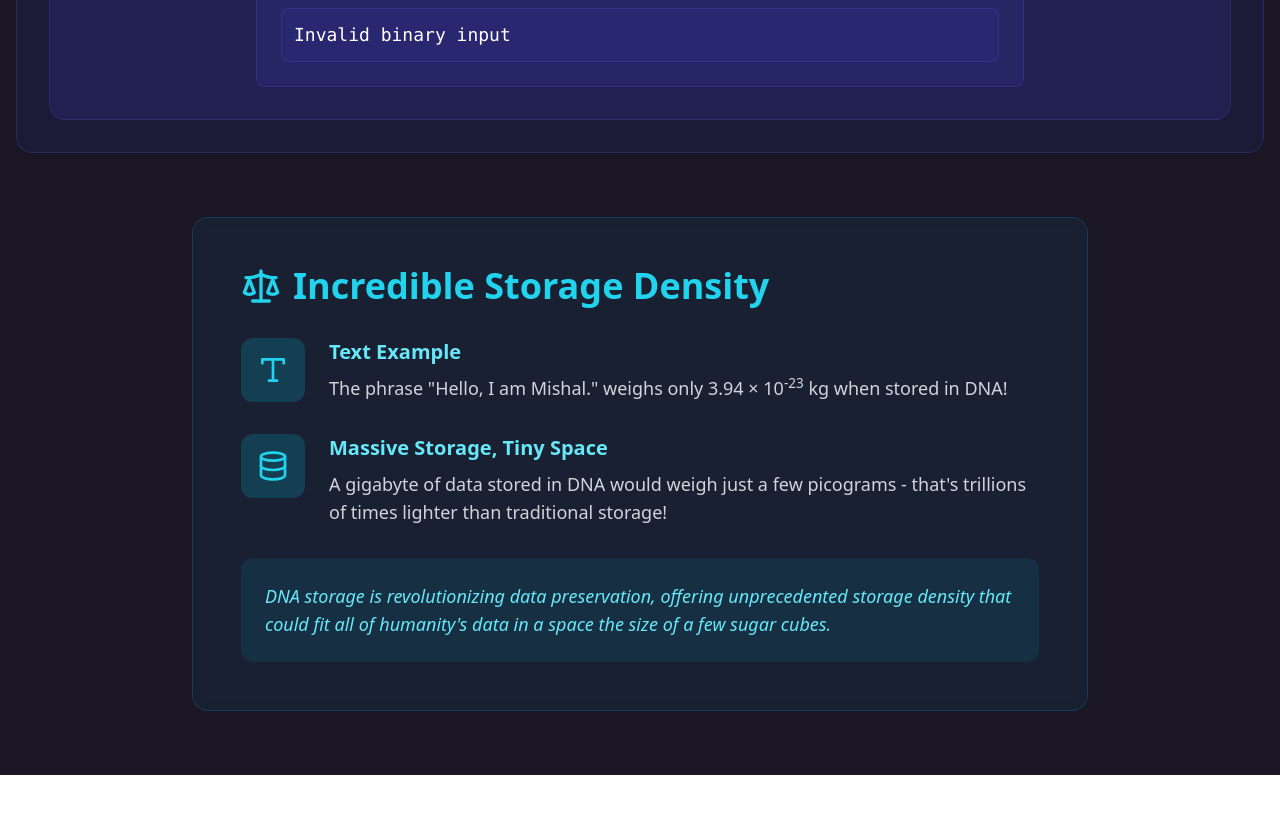
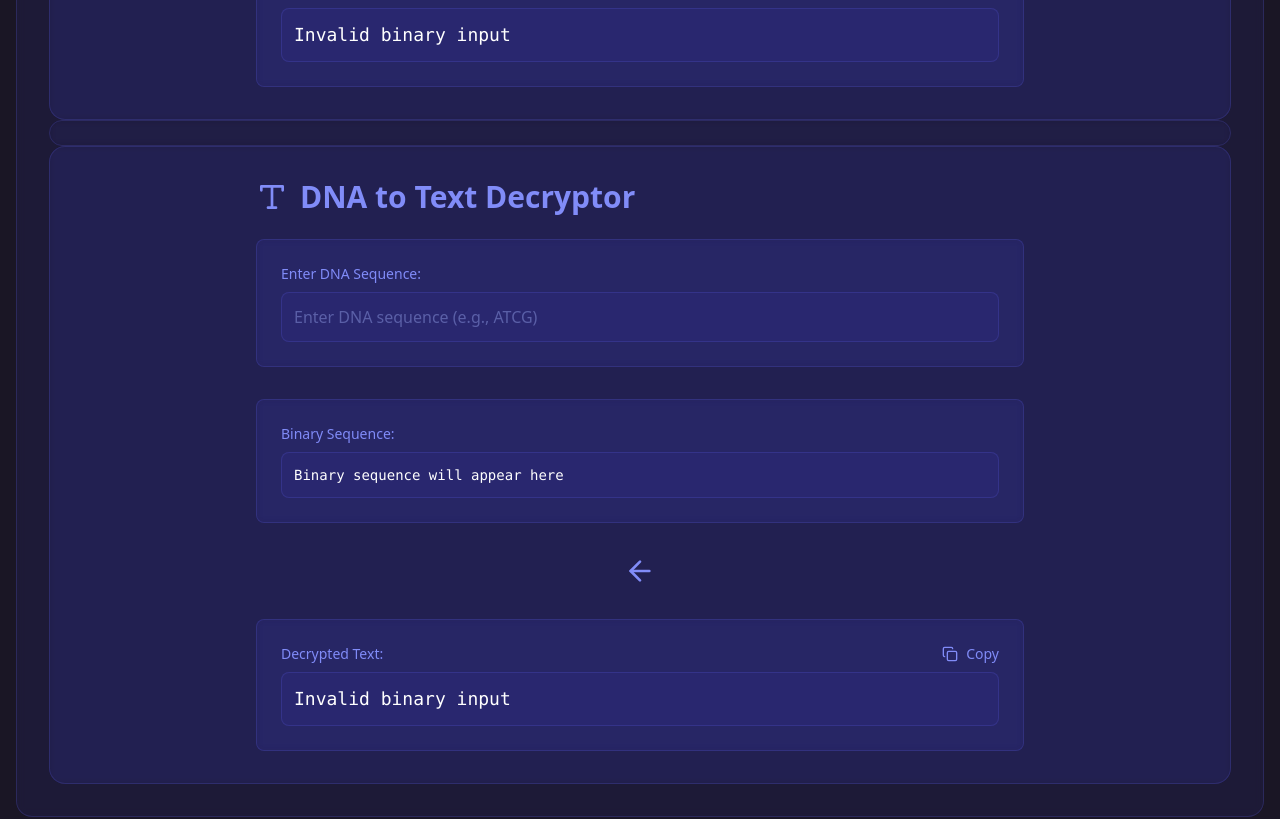
Before and after one commit to Mish7811/DNAcrypt, a React (Vite) app: page / in a window 1280 px wide. Shown: the part 1820-2639 px from the top of the page. Before the commit the page ends 2595 px from the top, so only its background shows below. Built offline with nearby package versions, Linux system fonts and the light colour scheme.

Commit message:
Update App.tsx

```diff
--- a/src/App.tsx
+++ b/src/App.tsx
@@ -5,15 +5,18 @@ import { Hero } from './components/Hero';
 import { Stats } from './components/Stats';
 import { BinaryToDNA } from './components/BinaryToDNA';
 import { TextToDNA } from './components/TextToDNA';
+import { DNAtoText } from './components/DNAToText';
 import { StorageDensity } from './components/StorageDensity';
 import { Documentation } from './components/Documentation';
-import { History } from './components/History';
 
 function App() {
   const [binaryInput, setBinaryInput] = useState('');
   const [textInput, setTextInput] = useState('');
+  const [dnaInput, setDnaInput] = useState('');
+
   const converterRef = useRef<HTMLDivElement>(null);
   const textRef = useRef<HTMLDivElement>(null);
+  const dnaRef = useRef<HTMLDivElement>(null);
 
   const scrollToConverter = () => {
     converterRef.current?.scrollIntoView({ behavior: 'smooth' });
@@ -53,6 +56,17 @@ function App() {
                           onTextInputChange={setTextInput}
                         />
                       </div>
+
+                      <div ref={dnaRef} className="rounded-3xl p-3 backdrop-blur-sm border border-indigo-500/20">
+                      </div>
+
+                      <div ref={dnaRef} className="bg-indigo-900/20 rounded-2xl p-8 backdrop-blur-sm border border-indigo-500/20">
+                        <DNAtoText
+                          dnaInput={dnaInput}
+                          onDnaInputChange={setDnaInput}
+                        />
+                      </div>
+
                     </div>
 
                     {/* <History /> */}
```
